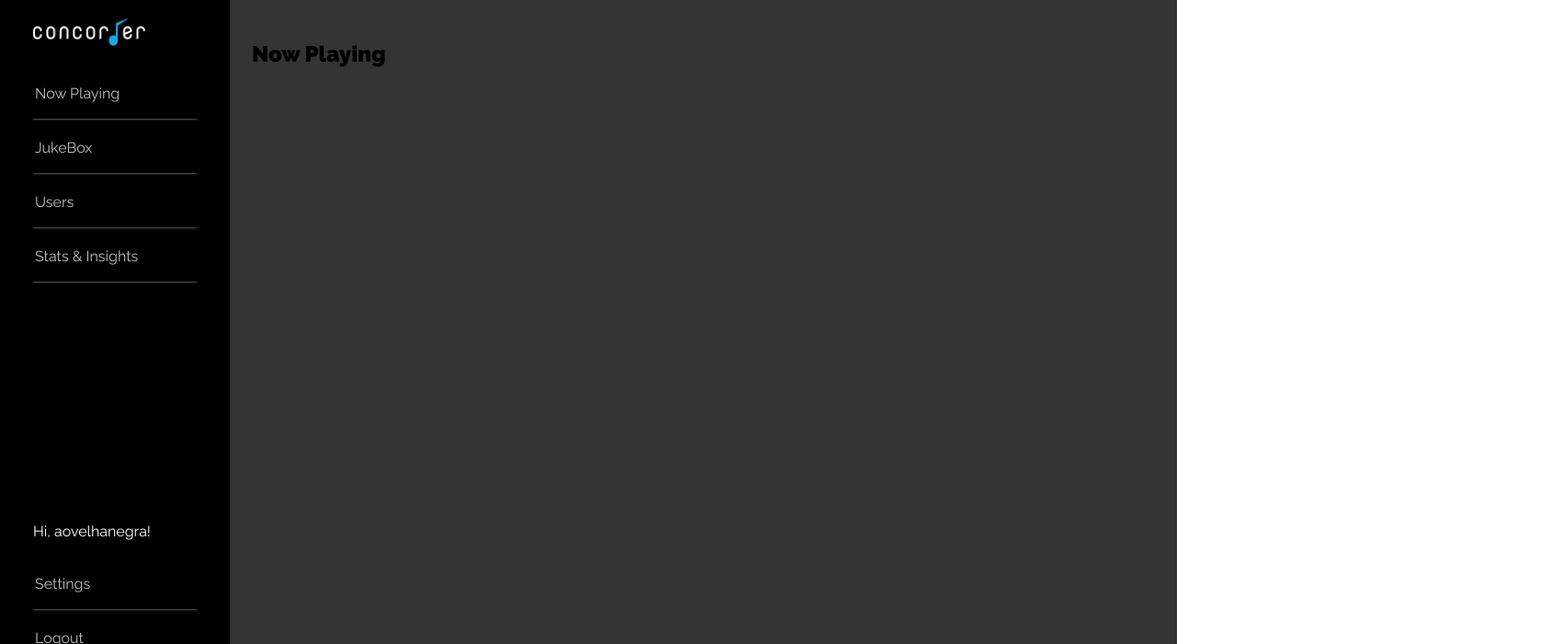
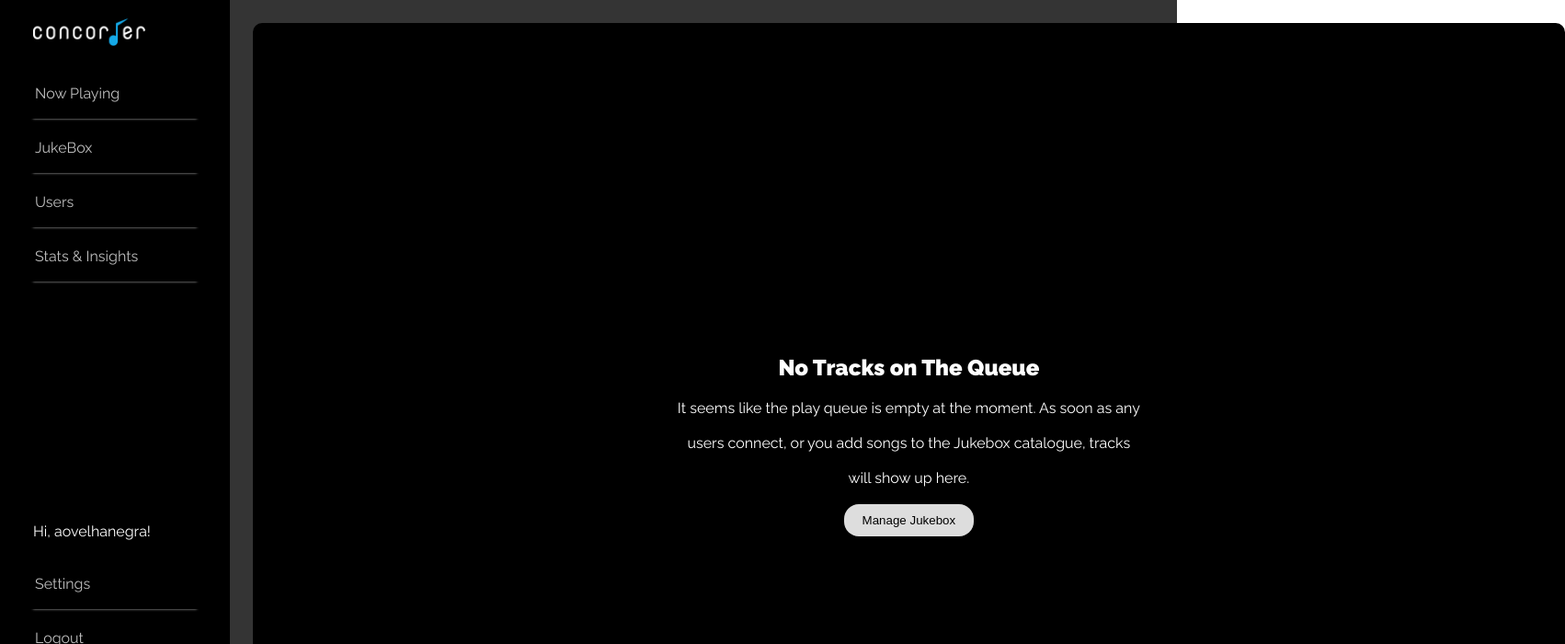
Before and after one commit to ElseLondon/concorder-host-client, a React (Create React App) app: page / in a window 1280 px wide. Shown: the top 700 px of the page at 92% size, 1702 px wide, since content can reach past the window. Built offline with nearby package versions, Linux system fonts and the light colour scheme.

Commit message:
Adds pill button - needs correct colour and font

```diff
--- a/src/pages/NowPlaying.tsx
+++ b/src/pages/NowPlaying.tsx
@@ -1,13 +1,48 @@
 import React from 'react';
+
 
 function NowPlaying() {
   return (
-    // create black content panel
-    // create header
-    // create body
     // create button
-    <div style={{padding: '24px'}}>
-      <h2>Now Playing</h2>
+    <div style={{
+        backgroundColor: '#000000',
+        height: '27%',
+        width: '258%',
+        margin: '25px',
+        borderRadius: '10px',
+        padding: '340px 0',
+      }}
+    >
+      <h2 style={{color: 'white', textAlign: 'center'}}>No Tracks on The Queue</h2>
+      <p style={{color: 'white', textAlign: 'center'}}>
+        It seems like the play queue is empty at the moment. As soon as any
+      </p>
+      <br/>
+      <p style={{color: 'white', textAlign: 'center'}}>
+        users connect, or you add songs to the Jukebox catalogue, tracks
+      </p>
+      <br/>
+      <p style={{color: 'white', textAlign: 'center'}}>
+        will show up here.
+      </p>
+      <br/>
+      <button
+        style={{
+          margin: '0 auto',
+          display: 'block',
+          backgroundColor: '#ddd',
+          border: 'none',
+          color: 'black',
+          padding: '10px 20px',
+          textAlign: 'center',
+          textDecoration: 'none',
+          cursor: 'pointer',
+          borderRadius: '16px',
+        }}
+        type="button"
+        >
+          Manage Jukebox
+        </button>
     </div>
   );
 }
```
